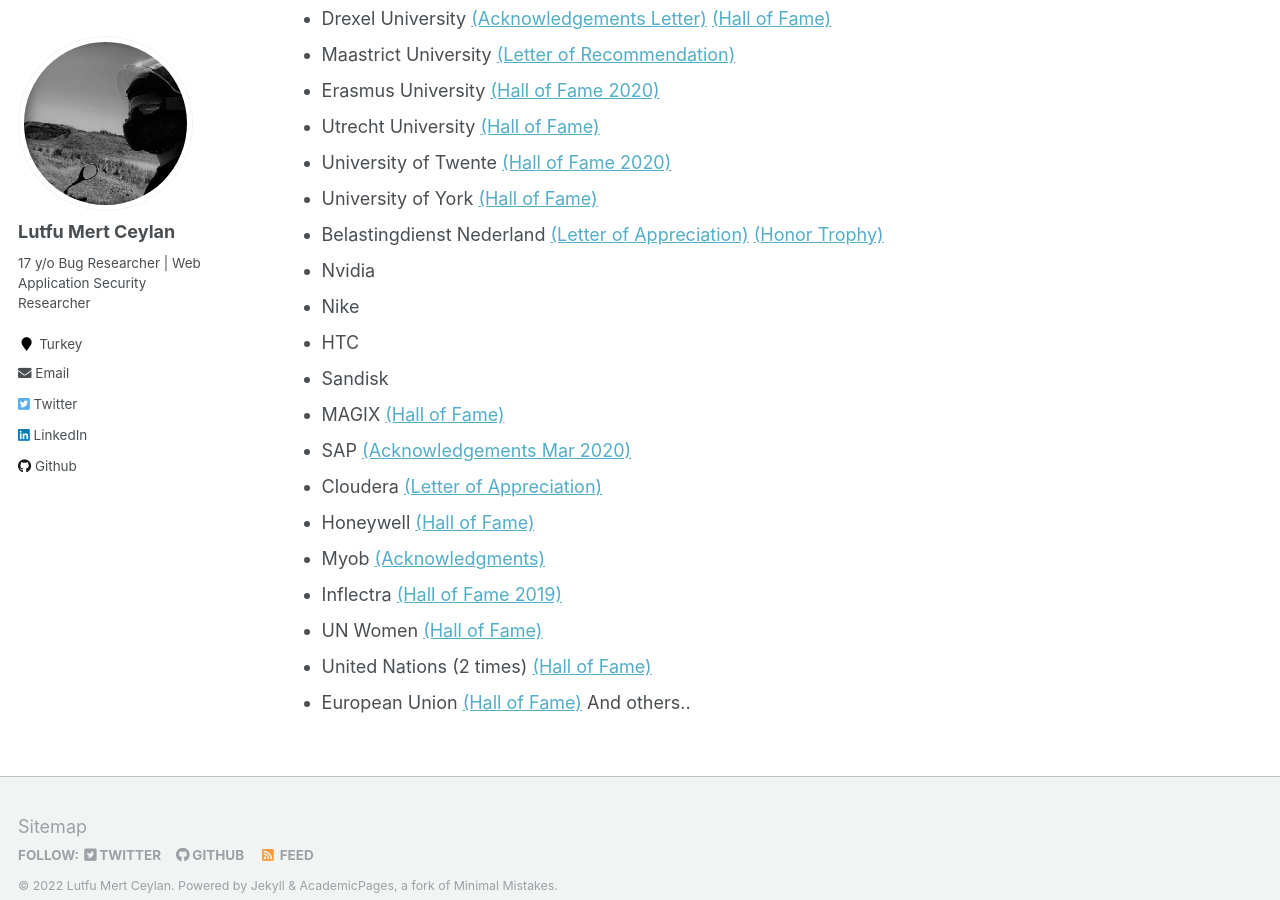
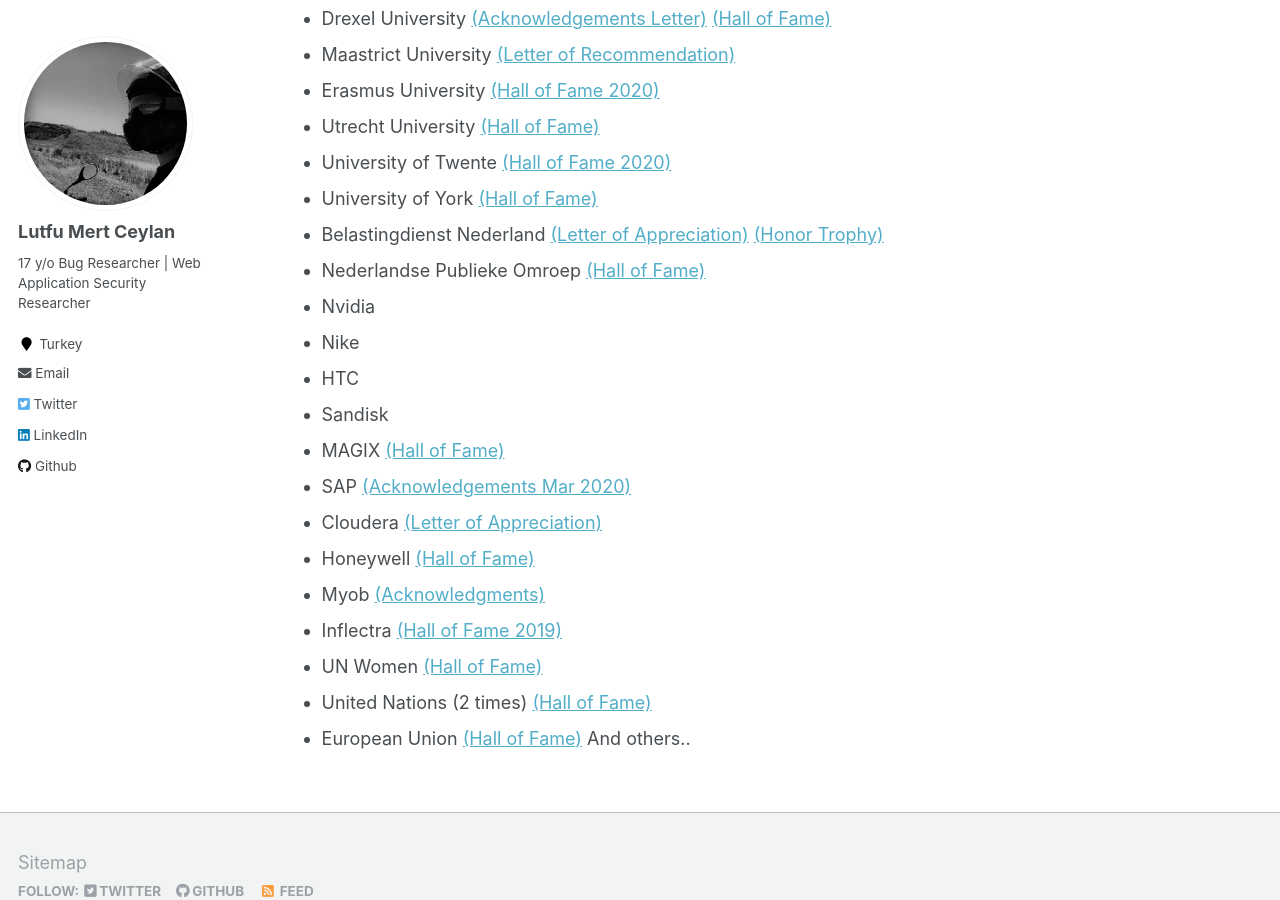
Before and after one commit to lutfumertceylan/mywebsite, a Jekyll site: the page built from _pages/bugbounty.md, in a window 1280 px wide and 900 px high, scrolled down 827 px. Built offline with Jekyll 4.4.1, drawn with Linux system fonts in a browser that asks for light colours.

Commit message:
Update bugbounty.md

```diff
--- a/_pages/bugbounty.md
+++ b/_pages/bugbounty.md
@@ -35,6 +35,7 @@ redirect_from:
 * University of Twente <a href="https://www.utwente.nl/en/cyber-safety/responsible/hall-of-fame/">(Hall of Fame 2020)</a>
 * University of York <a href="https://www.york.ac.uk/it-services/security/vulnerability-disclosure/">(Hall of Fame)</a>
 * Belastingdienst Nederland <a href="https://lutfumertceylan.com.tr/images/belastingdienst.jpg">(Letter of Appreciation)</a> <a href="https://lutfumertceylan.com.tr/images/trophy.jpg">(Honor Trophy)</a>
+* Nederlandse Publieke Omroep <a href="https://over.npo.nl/organisatie/privacy-en-security/responsible-disclosure">(Hall of Fame)</a>
 * Nvidia
 * Nike
 * HTC
```
